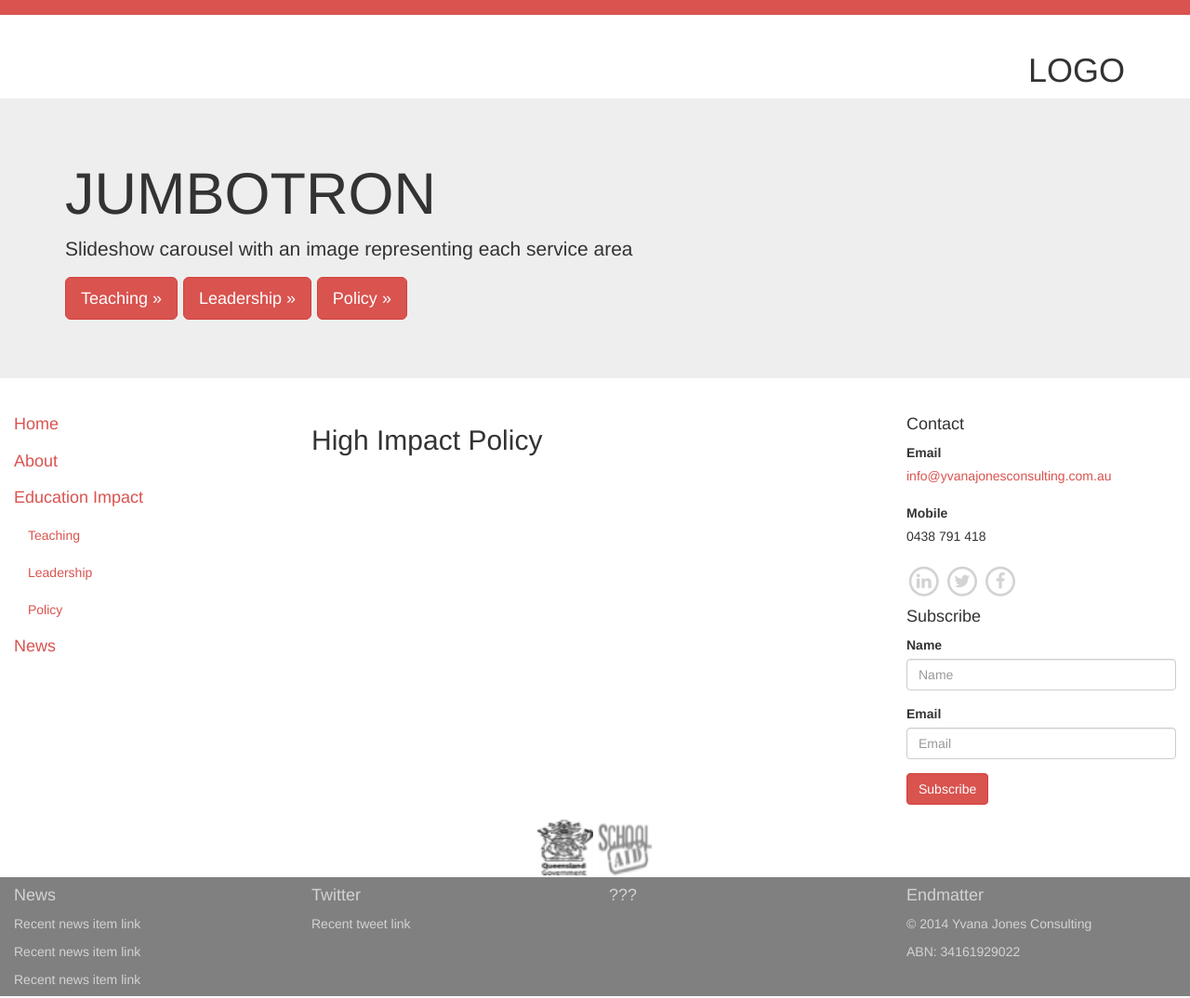
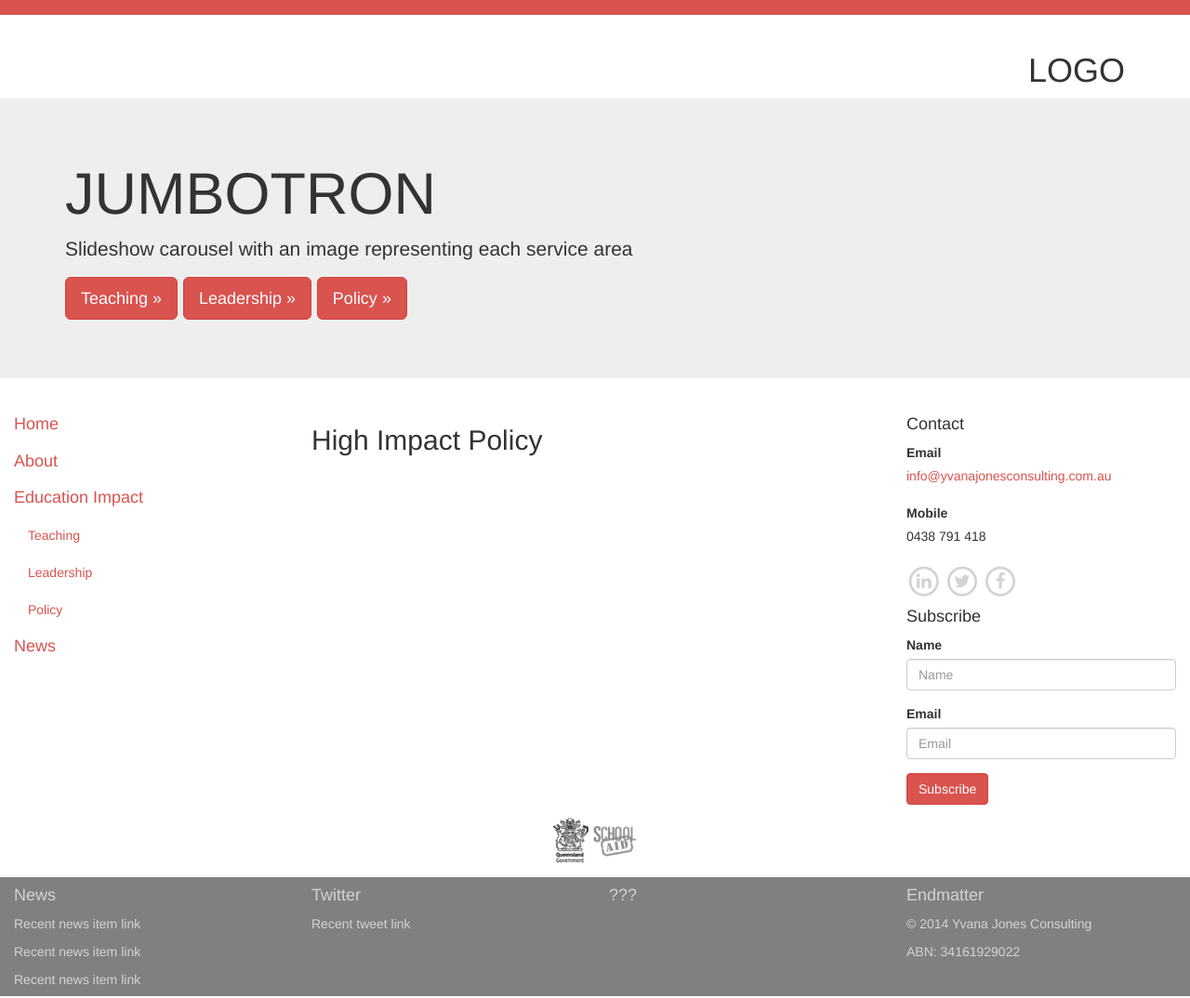
Before and after one commit to idm/idm.github.io, a Jekyll site: the page built from yjc/policy.md, in a window 1280 px wide. Shown: the whole page at 93% size. Built offline with Jekyll 4.4.1, drawn with Linux system fonts in a browser that asks for light colours; nearby versions of some CDN libraries.

Commit message:
remove padding, height & width

```diff
--- a/_layouts/yjc.html
+++ b/_layouts/yjc.html
@@ -68,13 +68,10 @@ html, body {
   align: center;
   vertical-align: middle;
   text-align: center;
-  padding:2px;
 }
 
 img {
   vertical-align: middle;
-  height: 60px;
-  width: 60px;
 }
 
 </style>
```
